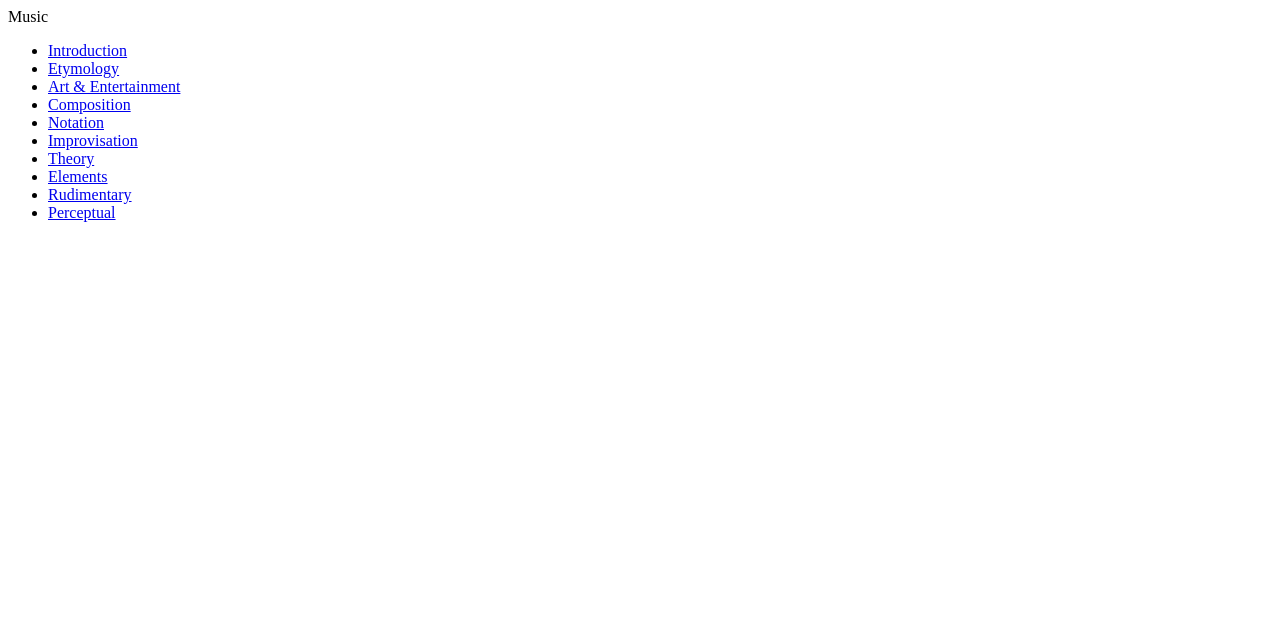
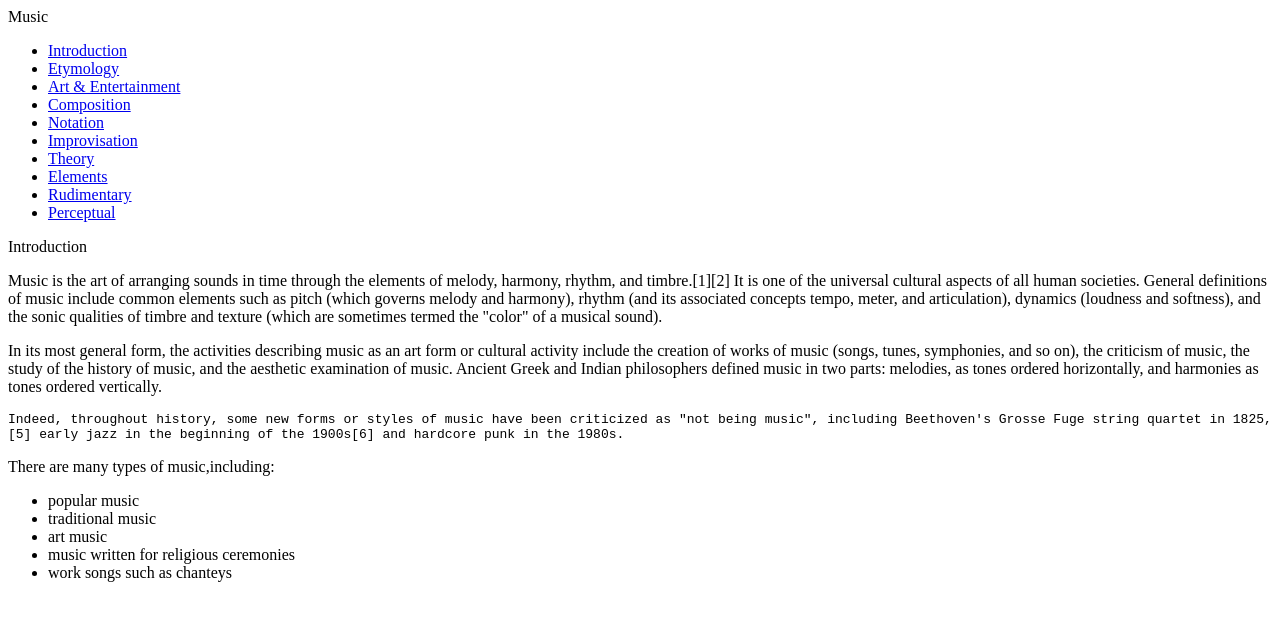
Before and after one commit to gabycode/Technical-Documentation-Page, a plain HTML site: page index.html in a window 1280 px wide. Drawn offline with Linux system fonts and the light colour scheme.

Commit message:
Update index.html

```diff
--- a/index.html
+++ b/index.html
@@ -15,3 +15,29 @@
     <li><a href="#perceptual" class="nav-link">Perceptual</a></li>
   </ul>
 </nav>
+
+<main id="main-doc">
+    <section class="main-section" id="introduction">
+        <header>Introduction</header>
+        <p>Music is the art of arranging sounds in time through the elements of melody, harmony, rhythm, and
+            timbre.[1][2] It is one of the universal cultural aspects of all human societies. General definitions of
+            music include common elements such as pitch (which governs melody and harmony), rhythm (and its associated
+            concepts tempo, meter, and articulation), dynamics (loudness and softness), and the sonic qualities of
+            timbre and texture (which are sometimes termed the "color" of a musical sound).</p>
+        <p>In its most general form, the activities describing music as an art form or cultural activity include the
+            creation of works of music (songs, tunes, symphonies, and so on), the criticism of music, the study of the
+            history of music, and the aesthetic examination of music. Ancient Greek and Indian philosophers defined
+            music in two parts: melodies, as tones ordered horizontally, and harmonies as tones ordered vertically. </p>
+        <div class="code">
+            <code>Indeed, throughout history, some new forms or styles of music have been criticized as "not being music", including Beethoven's Grosse Fuge string quartet in 1825,[5] early jazz in the beginning of the 1900s[6] and hardcore punk in the 1980s.</code>
+        </div>
+        <p>There are many types of music,including:
+        <ul>
+            <li> popular music</li>
+            <li>traditional music</li>
+            <li>art music</li>
+            <li>music written for religious ceremonies</li>
+            <li>work songs such as chanteys</li>
+        </ul>
+        </p>
+    </section>
```
